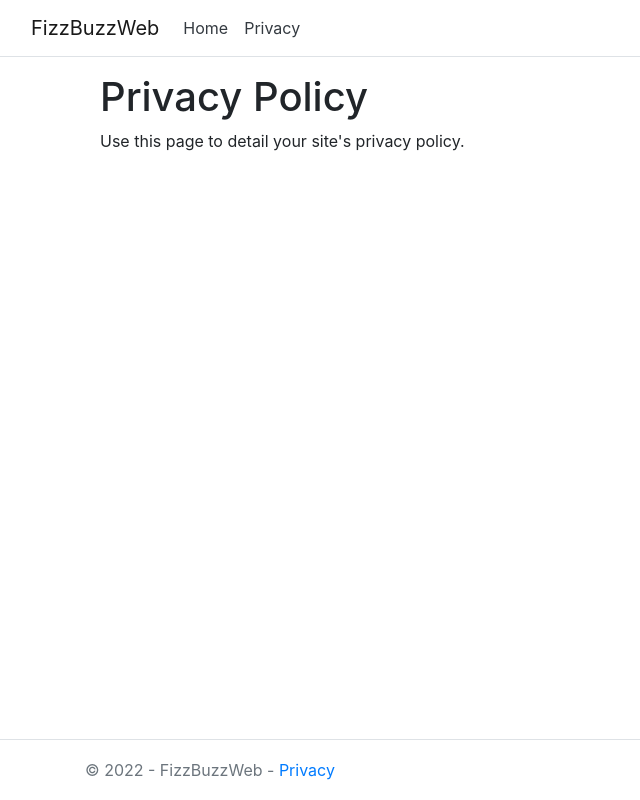
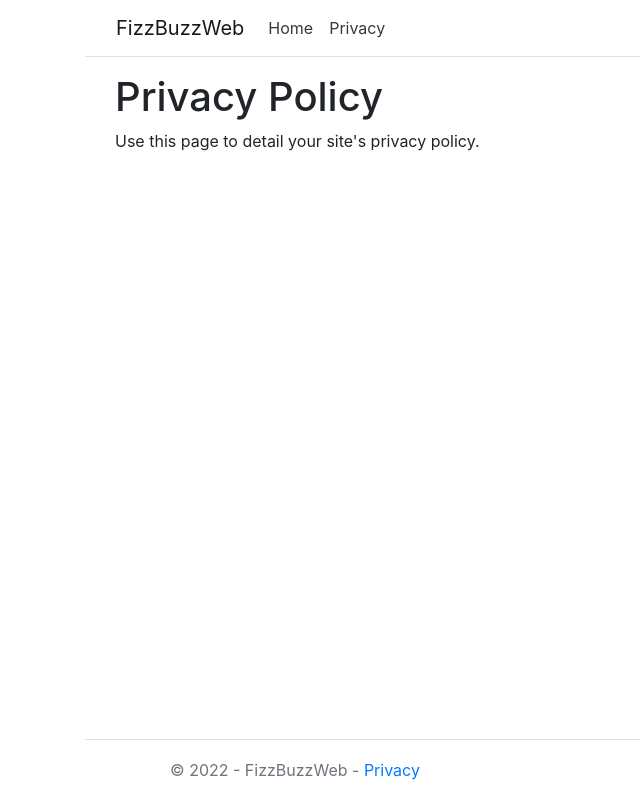
Before and after one commit to maikolcw/lab9ReactToAzure, a React (Create React App) app: page /privacy in a window 1280 px wide. Shown: the whole page, without its empty margins (0-640 px from the left). Built offline with nearby package versions, Linux system fonts and the light colour scheme.

Commit message:
fix v3 page not displaying

```diff
--- a/src/App.js
+++ b/src/App.js
@@ -22,7 +22,7 @@ import {
 
 function App() {
   return (
-    <div className="App">
+    <div className="container">
         <BrowserRouter>
         <NavBar />
           <Routes>
--- a/src/Footer.js
+++ b/src/Footer.js
@@ -5,7 +5,7 @@ import { Link } from 'react-router-dom';
 const Footer = () => (
   <>
 <footer class="border-top footer text-muted">
-        <div b-617jbvk8u3 class="container">
+        <div class="container">
             &copy; 2022 - FizzBuzzWeb - <Link to="/privacy">Privacy</Link>
         </div>
     </footer>
--- a/src/NavBar.js
+++ b/src/NavBar.js
@@ -3,19 +3,19 @@ import { Link } from 'react-router-dom';
 const NavBar = () => (
   <>
   <title>Home Page - FizzBuzzWeb</title>
-    <nav b-617jbvk8u3 class="navbar navbar-expand-sm navbar-toggleable-sm navbar-light bg-white border-bottom box-shadow mb-3">
-        <div b-617jbvk8u3 class="container-fluid">
+    <nav class="navbar navbar-expand-sm navbar-toggleable-sm navbar-light bg-white border-bottom box-shadow mb-3">
+        <div class="container-fluid">
         <Link className="navbar-brand" to="/">FizzBuzzWeb</Link>
-            <button b-617jbvk8u3 class="navbar-toggler" type="button" data-bs-toggle="collapse" data-bs-target=".navbar-collapse" aria-controls="navbarSupportedContent"
+            <button class="navbar-toggler" type="button" data-bs-toggle="collapse" data-bs-target=".navbar-collapse" aria-controls="navbarSupportedContent"
                     aria-expanded="false" aria-label="Toggle navigation">
-                <span b-617jbvk8u3 class="navbar-toggler-icon"></span>
+                <span class="navbar-toggler-icon"></span>
             </button>
-            <div b-617jbvk8u3 class="navbar-collapse collapse d-sm-inline-flex justify-content-between">
-                <ul b-617jbvk8u3 class="navbar-nav flex-grow-1">
-                    <li b-617jbvk8u3 class="nav-item">
+            <div class="navbar-collapse collapse d-sm-inline-flex justify-content-between">
+                <ul class="navbar-nav flex-grow-1">
+                    <li class="nav-item">
                     <Link className="nav-link text-dark" to="/">Home</Link>
                     </li>
-                    <li b-617jbvk8u3 class="nav-item">
+                    <li class="nav-item">
                     <Link className="nav-link text-dark" to="/privacy">Privacy</Link>
                     </li>
                 </ul>
--- a/src/pages/HomePage.js
+++ b/src/pages/HomePage.js
@@ -5,8 +5,8 @@ const HomePage = () => (
     <React.Fragment>
 
 
-    <div b-617jbvk8u3 class="container">
-        <main b-617jbvk8u3 role="main" class="pb-3">
+    <div class="container">
+        <main role="main" class="pb-3">
 
 <div class="text-center">
     <h1 class="display-4">Welcome</h1>
--- a/src/pages/PrivacyPage.js
+++ b/src/pages/PrivacyPage.js
@@ -3,11 +3,11 @@ import '../App.css'
 
 const PrivacyPage = () => (
     <React.Fragment>
-    <div b-617jbvk8u3 class="container">
-        <main b-617jbvk8u3 role="main" class="pb-3">
+    <div class="container">
+        <main role="main" class="pb-3">
 
-        <div b-617jbvk8u3 class="container">
-            <main b-617jbvk8u3 role="main" class="pb-3">
+        <div class="container">
+            <main role="main" class="pb-3">
                 <h1>Privacy Policy</h1>
 
                 <p>Use this page to detail your site's privacy policy.</p>
```
